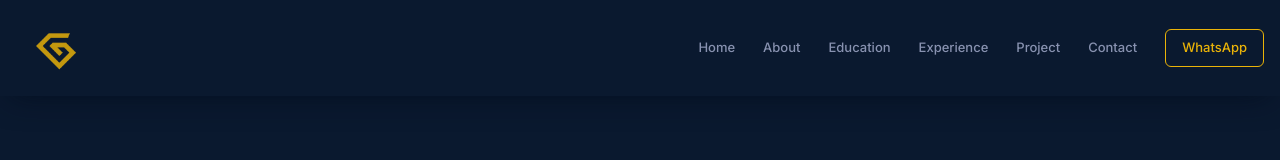
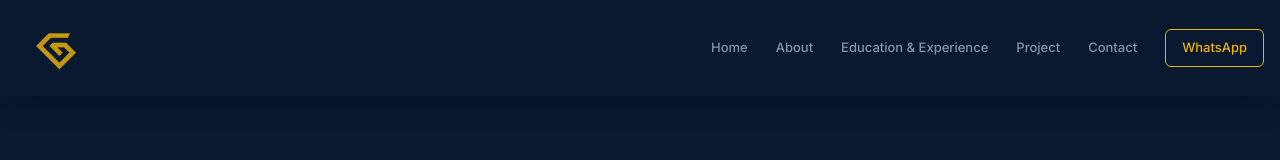
Before and after one commit to girisejatinugraha/Portfolio, a Next.js app: page / in a window 1280 px wide. Shown: the top 160 px of the page. Built offline with nearby package versions, Linux system fonts and the light colour scheme.

Commit message:
Update Navbar.tsx

```diff
--- a/components/Navbar.tsx
+++ b/components/Navbar.tsx
@@ -91,10 +91,10 @@ const Navbar = () => {
                   animate={{ x: 0, opacity: 1 }}
                   transition={{ duration: 0.2, delay: 0.3, ease: "easeIn" }}
                 >
-                  Education
+                  Education & Experience
                 </motion.li>
               </Link>
-            <Link
+            {/*<Link
               className="flex items-center gap-1 font-medium text-textDark hover:text-yellow-500 cursor-pointer duration-300 nav-link"
               href="#experience"
               onClick={handleScroll}
@@ -106,7 +106,7 @@ const Navbar = () => {
               >
                 Experience
               </motion.li>
-            </Link>
+            </Link>*/}
             <Link
               className="flex items-center gap-1 font-medium text-textDark hover:text-yellow-500 cursor-pointer duration-300 nav-link"
               href="#project"
@@ -209,10 +209,10 @@ const Navbar = () => {
                       animate={{ x: 0, opacity: 1 }}
                       transition={{ duration: 0.2, delay: 0.3, ease: "easeIn" }}
                     >
-                      Education
+                      Education & Experience
                     </motion.li>
                   </Link>
-                  <Link
+                 {/*===== <Link
                     className="flex items-center gap-1 font-medium text-textDark hover:text-yellow-500 cursor-pointer duration-300 nav-link"
                     href="#experience"
                     onClick={handleScroll}
@@ -224,7 +224,7 @@ const Navbar = () => {
                     >
                       Experience
                     </motion.li>
-                  </Link>
+                  </Link>*/}
                   <Link
                     className="flex items-center gap-1 font-medium text-textDark hover:text-yellow-500 cursor-pointer duration-300 nav-link"
                     href="#project"
```
